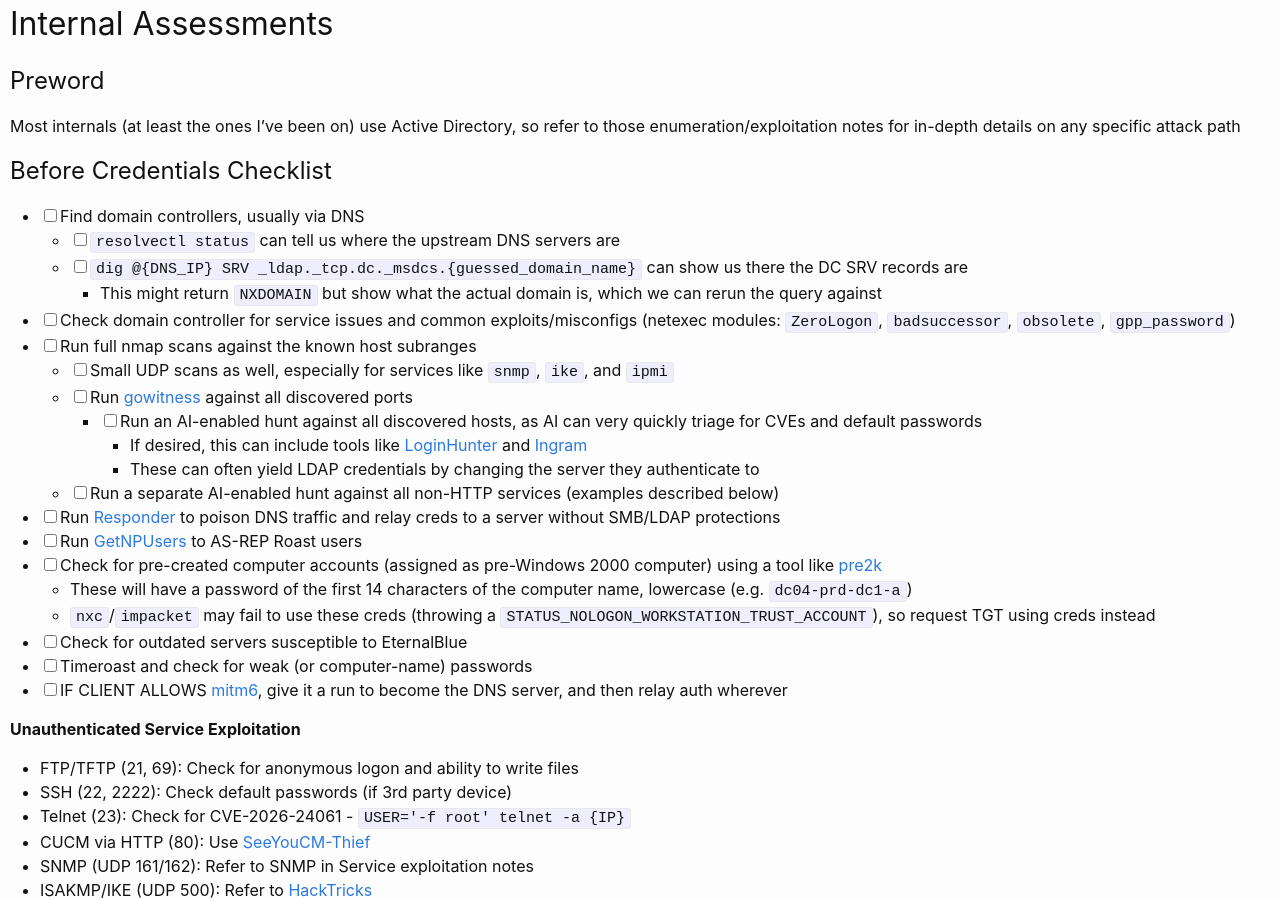
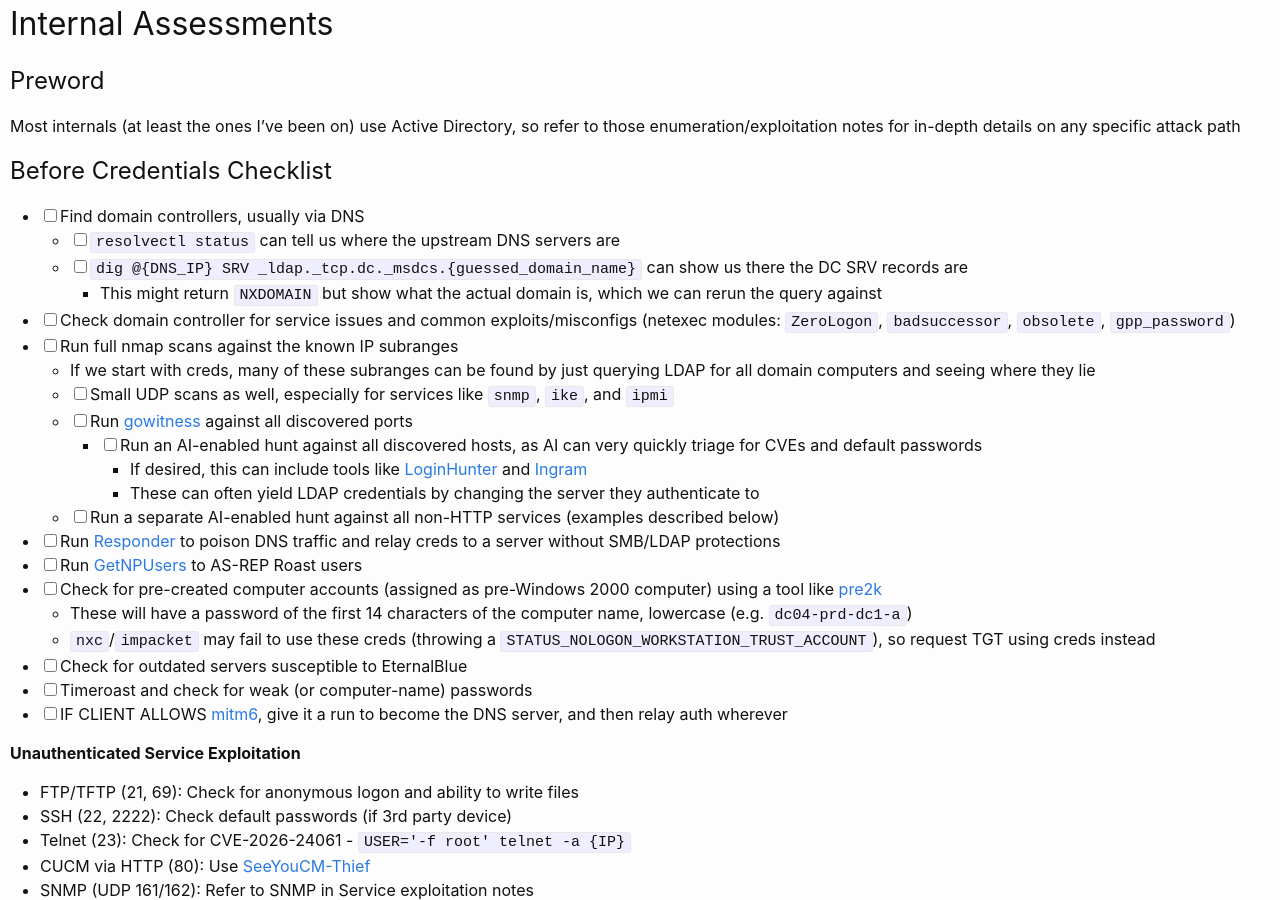
Before and after one commit to KhaelK138/KhaelK138.github.io, a Jekyll site: the page built from markdown/Internals.md, in a window 1280 px wide and 900 px high. Built offline with Jekyll 4.4.1, drawn with Linux system fonts in a browser that asks for light colours; our own code applies the rules of GitHub Pages for plain Markdown files.

Commit message:
added sentence

```diff
--- a/markdown/Internals.md
+++ b/markdown/Internals.md
@@ -14,7 +14,8 @@
   - [ ] `dig @{DNS_IP} SRV _ldap._tcp.dc._msdcs.{guessed_domain_name}` can show us there the DC SRV records are
     - This might return `NXDOMAIN` but show what the actual domain is, which we can rerun the query against
 - [ ] Check domain controller for service issues and common exploits/misconfigs (netexec modules: `ZeroLogon`, `badsuccessor`, `obsolete`, `gpp_password`)
-- [ ] Run full nmap scans against the known host subranges
+- [ ] Run full nmap scans against the known IP subranges
+  - If we start with creds, many of these subranges can be found by just querying LDAP for all domain computers and seeing where they lie
   - [ ] Small UDP scans as well, especially for services like `snmp`, `ike`, and `ipmi`
   - [ ] Run [gowitness](https://github.com/sensepost/gowitness) against all discovered ports
     - [ ] Run an AI-enabled hunt against all discovered hosts, as AI can very quickly triage for CVEs and default passwords
```
